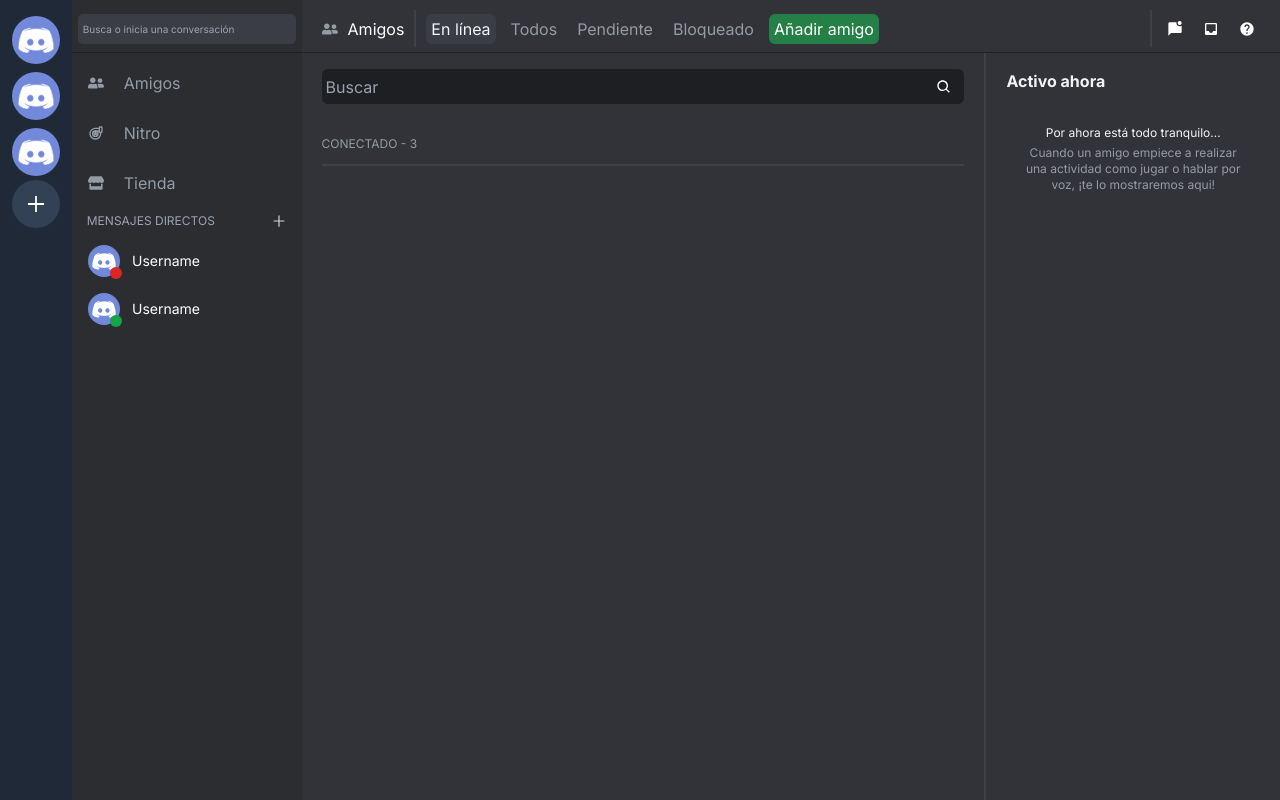
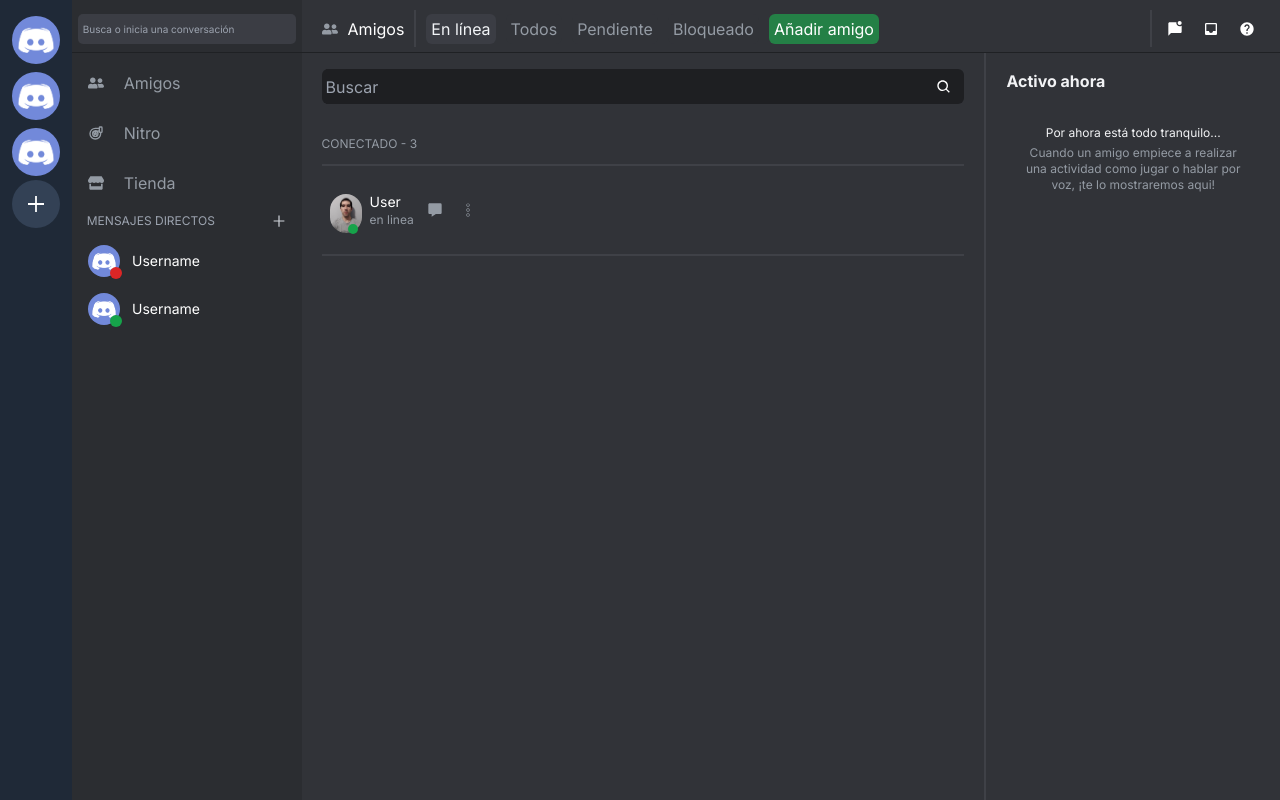
Before and after one commit to Lucho375/discord-clone, a Next.js app: page /friends in a window 1280 px wide. Built offline with nearby package versions, Linux system fonts and the light colour scheme.

Commit message:
creating the userList item component

```diff
--- a/app/(sharedLayout)/friends/NavBar/NavButton/navbutton.interfaces.ts
+++ b/app/(sharedLayout)/friends/NavBar/NavButton/navbutton.interfaces.ts
@@ -7,6 +7,7 @@
     onClick?(id:string):void,
     icon?: ReactElement,
     id:string,
+    hover?:boolean,
 }
 
 interface ISize{
--- a/app/(sharedLayout)/friends/NavBar/NavButton/navigationbutton.tsx
+++ b/app/(sharedLayout)/friends/NavBar/NavButton/navigationbutton.tsx
@@ -9,6 +9,8 @@
     "rounded-md",
     "px-[5px]",
 ];
+
+const hover= "hover:bg-[#3b3d44] hover:text-[#f2f4f7]";
 
 
 
@@ -24,7 +26,7 @@
     ]
 
     return(
-        <div className={containerStyle.join(" ")}>
+        <div className={`${containerStyle.join(" ")} ${props.hover ? hover : null}`}>
             <button id={props.id} onClick={onClic}>{props.icon}{props.title}</button>
         </div>
     )
--- /dev/null
+++ b/app/(sharedLayout)/friends/screens/online/ListItem.tsx
@@ -0,0 +1,42 @@
+import Image, { StaticImageData } from "next/image";
+//import icon from "/public/icon.png"
+import { useState } from "react";
+import { BiSolidMessage } from 'react-icons/bi';
+import { CiMenuKebab } from 'react-icons/ci';
+import NavButton from "../../NavBar/NavButton/navigationbutton";
+interface IListItemProps{
+    status?: "en linea" | "ausente" | "no molestar" | "invisible";
+    icon?:string | StaticImageData;
+}
+
+const ListItem = ({status="invisible",icon=""}:IListItemProps)=>{
+        const [userState,setUserState] = useState(status);
+
+    const states:{[key:string]:string}={
+        "invisible":"bg-[#313338c7]",
+        "no molestar":"bg-red-600",
+        "en linea":"bg-green-600",
+        "ausente":"bg-yellow-600"
+    }
+
+    return(
+        <div className="h-16 w-[100%] hover:bg-[#3b3d44] rounded-md flex gap-2 justify-start items-center px-2" >
+            <div className=" w-8 h-8">
+                <Image className="rounded-full" src={icon} style={{width:"auto",height:"auto",maxWidth:"32px"}} alt="User image" objectFit="cover"/>
+                <div className={`relative w-[10px] h-[10px] left-[18px] bottom-[9px] rounded-full ${states[userState]}`}></div>
+            </div>
+            <div className="">
+                <p className="text-sm">User</p>
+                <p className="text-[#949ba4] text-xs">{userState}</p>
+            </div>
+            <div className="h-full flex justify-center items-center text-[#949ba4] gap-3">
+                <NavButton id="message" icon={<BiSolidMessage  />} hover={true} />
+                <CiMenuKebab />
+            </div>
+        </div>
+    )
+}
+
+export default ListItem;
+
+//<Image className="rounded-full" src={icon} style={{width:"auto",height:"auto",maxWidth:"32px"}} alt="User image" objectFit="cover"/>
--- a/app/(sharedLayout)/friends/screens/online/onlineScreen.tsx
+++ b/app/(sharedLayout)/friends/screens/online/onlineScreen.tsx
@@ -1,6 +1,8 @@
 import Divider from "@/app/ui/Divider"
 import Input from "@/app/ui/Input"
 import { BiSearch } from 'react-icons/bi'
+import ListItem from "./ListItem"
+import perfil from '/public/giovi-perfil.jpg'
 
 export default function OnlineScreen(){
 
@@ -9,6 +11,8 @@
             <section className="flex flex-col justify-start items-start w-[70%] h-[100%] px-5 border-r-2 border-solid border-[#3f4147] pt-4">
             <Input className={["w-[100%]","h-[35px]","bg-[#1e1f22]","active: border-none","rounded-md","px-1"]} icon={<BiSearch />}/>
             <h6 className="text-[#949ba4] pt-8 text-xs">CONECTADO - 3</h6>
+            <Divider orientation="h"/>
+            <ListItem status="en linea" icon={perfil}/>
             <Divider orientation="h"/>
             </section>
             <section className=" h-[100%] px-5 pt-4 w-[30%]">
```
Also changed, not shown: public/giovi-perfil.jpg (added).
